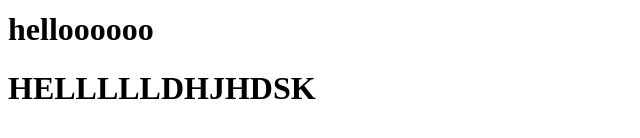
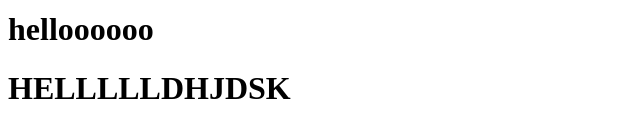
Before and after one commit to hamz4arif/bootcamp2020, a plain HTML site: page index.html in a window 1280 px wide. Shown: the part 244-382 px from the top of the page, 0-640 px from the left. Drawn offline with Linux system fonts and the light colour scheme.

Commit message:
Update index.html

```diff
--- a/index.html
+++ b/index.html
@@ -11,6 +11,6 @@
     <h1>hello yaml</h1>
     <h1>hello end</h1>
     <h1>helloooooo</h1>
-    <H1>HELLLLLDHJHDSK</H1>
+    <H1>HELLLLLDHJDSK</H1>
 </body>
 </html>
```
